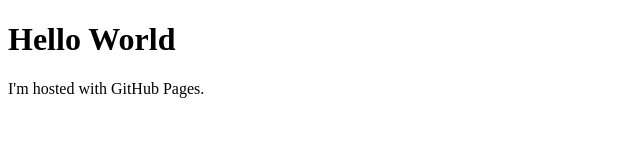
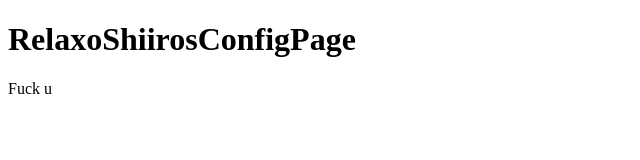
Before and after one commit to RelaxoShiro/relaxoshiro.github.io, a plain HTML site: page index.html in a window 1280 px wide. Shown: the whole page, without its empty margins (0-640 px from the left). Drawn offline with Linux system fonts and the light colour scheme.

Commit message:
Update index.html

```diff
--- a/index.html
+++ b/index.html
@@ -1,7 +1,7 @@
 <!DOCTYPE html>
 <html>
 <body>
-<h1>Hello World</h1>
-<p>I'm hosted with GitHub Pages.</p>
+<h1>RelaxoShiirosConfigPage</h1>
+<p>Fuck u</p>
 </body>
 </html>
```
